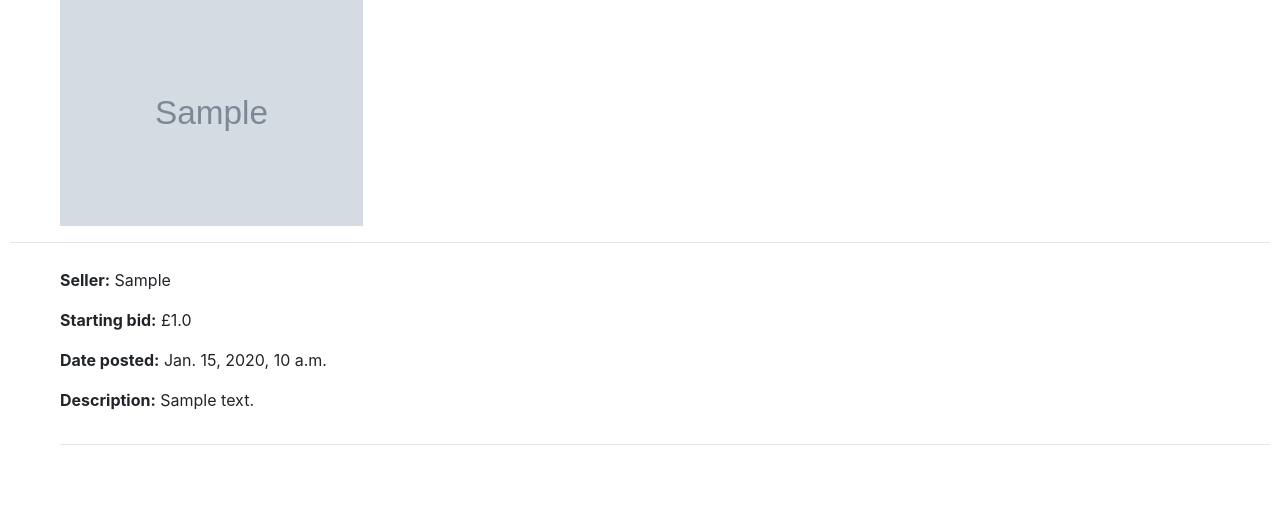
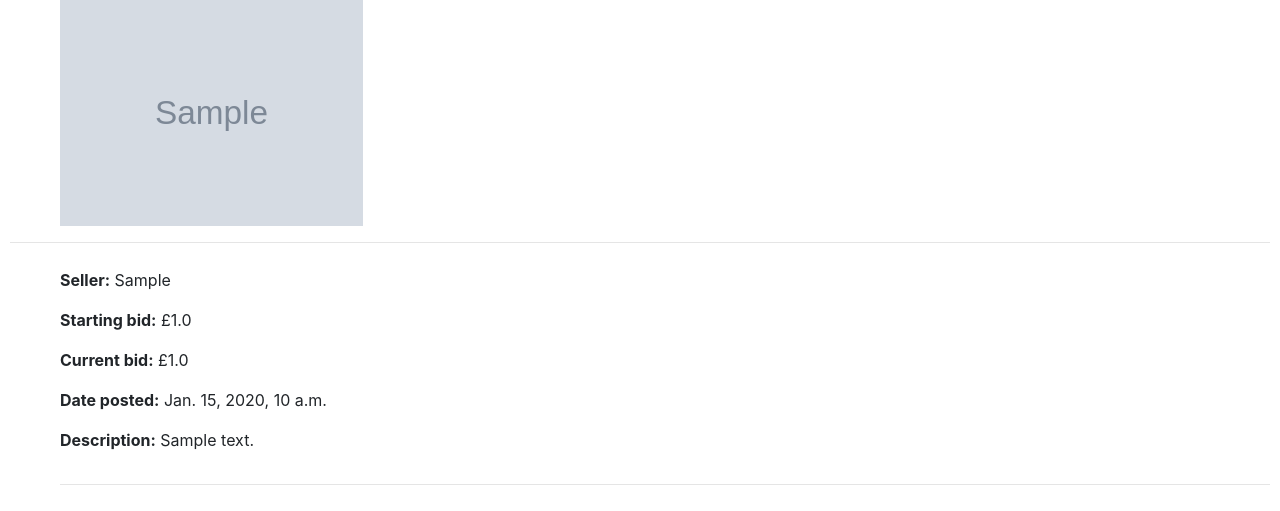
Before and after one commit to Lodewikes/CS50W, a Django app: page /listings/1 in a window 1280 px wide. Shown: the part 294-805 px from the top of the page. Before the commit the page ends 739 px from the top, so only its background shows below. Run offline with Django 3.2, Linux system fonts and the light colour scheme; tables that the repository leaves empty hold one stand-in row (values such as "Sample post"); grey boxes marked "Sample" are stand-in pictures; some libraries are stand-ins or nearby versions.

Commit message:
display highest bid as current bid

```diff
--- a/project2/commerce/auctions/templates/auctions/listing.html
+++ b/project2/commerce/auctions/templates/auctions/listing.html
@@ -28,9 +28,23 @@
                     <b style="display:inline-block">Seller:</b> {{ listing.seller }}
                 </p>
                 <p><b>Starting bid:</b> £{{ listing.start_bid }}</p>
+                {% get_highest_bid listing.id as highest_bid %}
+                <p><b>Current bid:</b> £{{ highest_bid }}</p>
                 <p><b>Date posted:</b>  {{ listing.listing_date }}</p>
                 <p><b>Description:</b>  {{ listing.description }}</p>
             </a>
+            {% if user.is_authenticated %}
+            <div id="bid-div">
+                <form id="bid-form" class="form-group" action="{% url 'bid' listing.id %}" method="post">
+                    {% csrf_token %}
+                    <input type="number" class="form-control" name="bid" placeholder="0" style="width:auto">
+                    <input type="submit" class="btn btn-dark" value="Bid" style="margin-top:10px">
+                </form>
+            </div>
+            {% endif %}
+            {% if failed_bid_message %}
+                <p style="color:#cc0000">{{ failed_bid_message }}</p>
+            {% endif %}
         </div>
         <hr>
     </div>
@@ -52,8 +66,10 @@
             {% endif %}
         </div>
         <div id="comment-box-div">
-            <form id="comment-form" action="" class="form-group">
-                <textarea placeholder="Post a comment" rows="4" cols="25"></textarea><br />
+            <form id="comment-form" action="{% url 'post_comment' listing.id %}" class="form-group" method="post">
+                <textarea name="text" form="comment-form" class="form-control" placeholder="Post a comment" rows="4" cols="25"></textarea><br />
+                {% csrf_token %}
+                <input type="submit" class="btn btn-dark" value="comment">
             </form>
         </div>
     </div>
```
